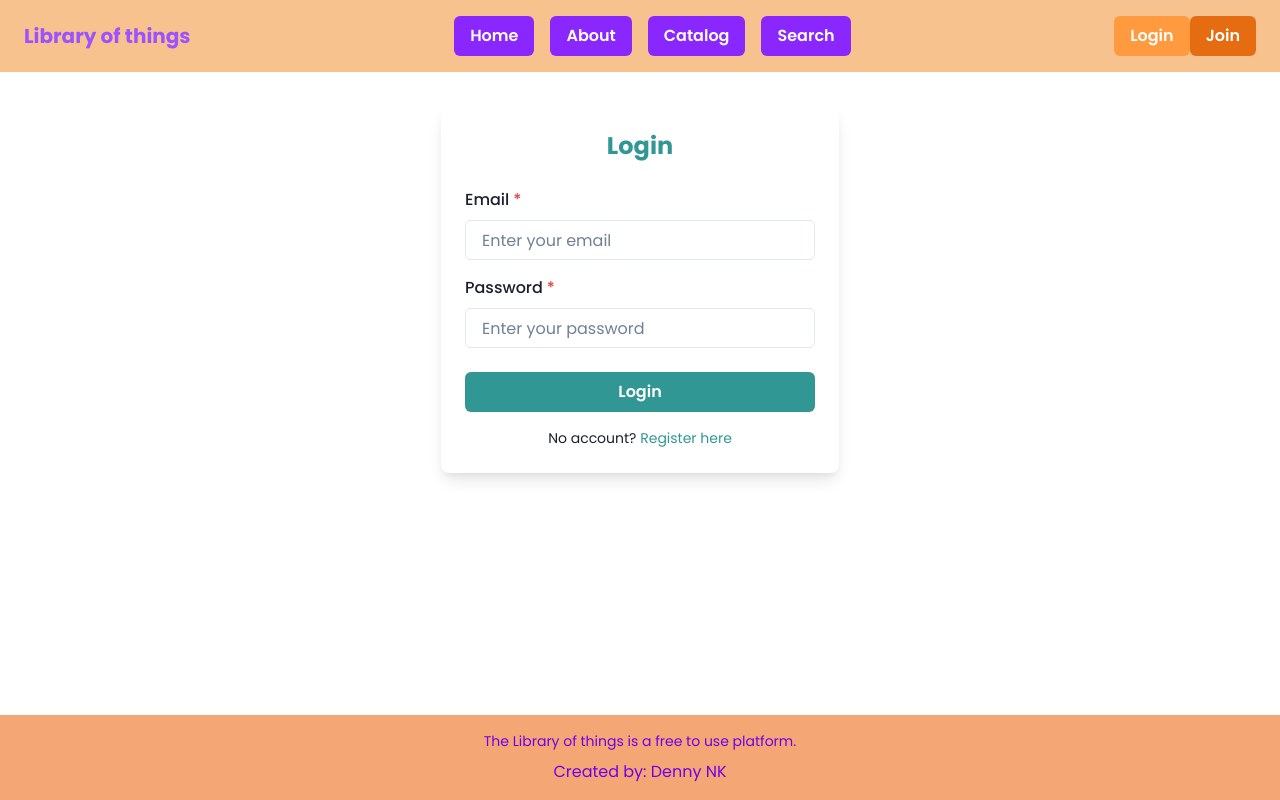
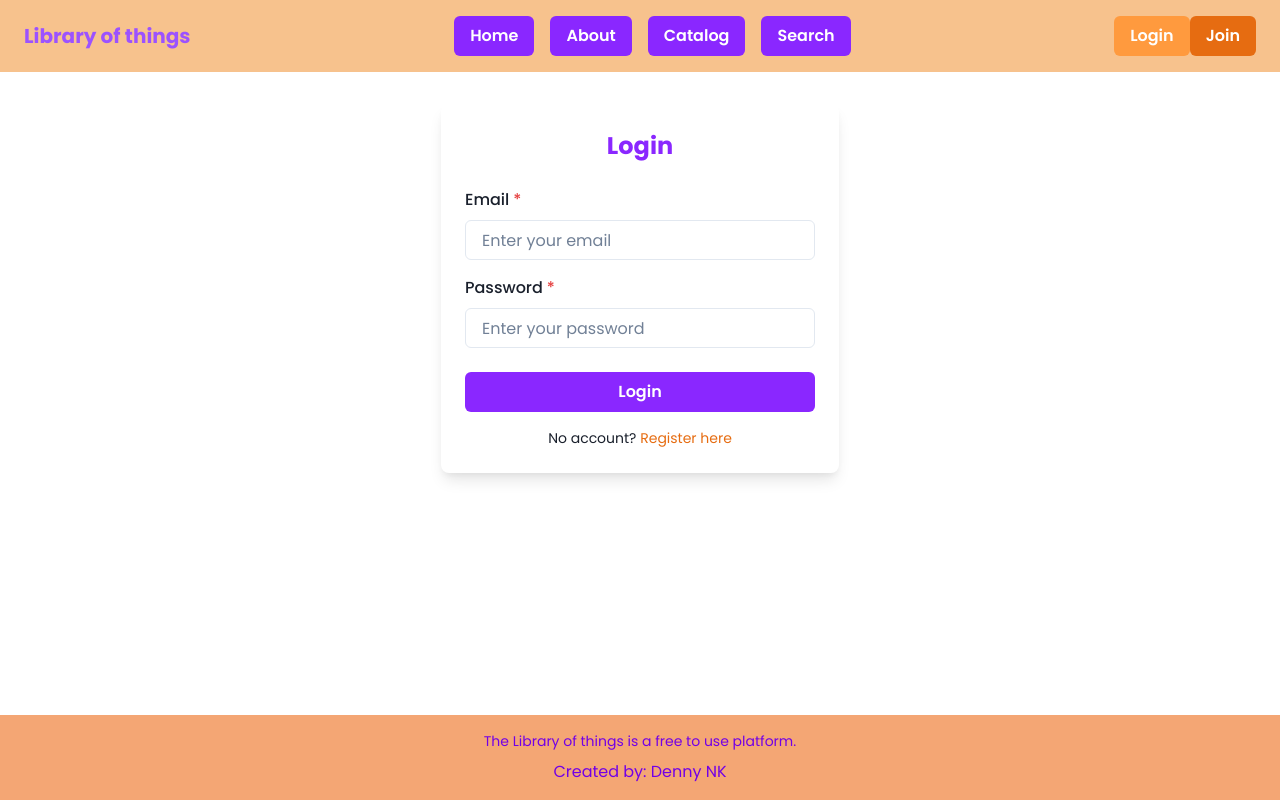
Before and after one commit to DennyNK/LibOfThings, a React (Vite) app in the folder client/: page /login in a window 1280 px wide. Built offline with nearby package versions, Linux system fonts and the light colour scheme.

Commit message:
change colors

```diff
--- a/client/src/components/login/Login.jsx
+++ b/client/src/components/login/Login.jsx
@@ -40,7 +40,7 @@ export default function Login() {
         flexDirection="column"
         alignItems="center"
       >
-        <Text fontSize="2xl" fontWeight="bold" color="teal.500" mb={6}>
+        <Text fontSize="2xl" fontWeight="bold" color="purple.500" mb={6}>
           Login
         </Text>
 
@@ -61,10 +61,10 @@ export default function Login() {
 
           <Button
             type="submit"
-            colorScheme="teal"
+            colorScheme="purple"
             width="full"
             mb={4}
-            _hover={{ bg: 'teal.600' }}
+            _hover={{ bg: 'purple.500' }}
             className="btn submit"
             disabled={isPending}
           >
@@ -75,7 +75,7 @@ export default function Login() {
 
         <Text fontSize="sm">
           No account?{' '}
-          <Link color="teal.500" onClick={() => navigate('/register')}>
+          <Link color="coral.800" onClick={() => navigate('/register')}>
             Register here
           </Link>
         </Text>
--- a/client/src/components/register/Register.jsx
+++ b/client/src/components/register/Register.jsx
@@ -35,7 +35,7 @@ export default function Register() {
 
       return (
         <Box maxWidth="400px" mx="auto" mt={10} p={6} borderWidth="1px" borderRadius="lg">
-          <Heading as="h2" size="lg" textAlign="center" mb={6}>
+          <Heading as="h2" size="lg" textAlign="center" mb={6} color="purple.500">
             Register
           </Heading>
 
@@ -103,13 +103,13 @@ export default function Register() {
               </FormControl>
 
 
-              <Button colorScheme="teal" size="lg" type="submit" width="full">
+              <Button colorScheme="purple" size="lg" type="submit" width="full">
                 Register
               </Button>
 
             <Text fontSize="sm">
                         Have an account?{' '}
-                    <Link color="teal.500" onClick={() => navigate('/login')}>
+                    <Link color="coral.800" onClick={() => navigate('/login')}>
                           Login here
                     </Link>
             </Text>
```
